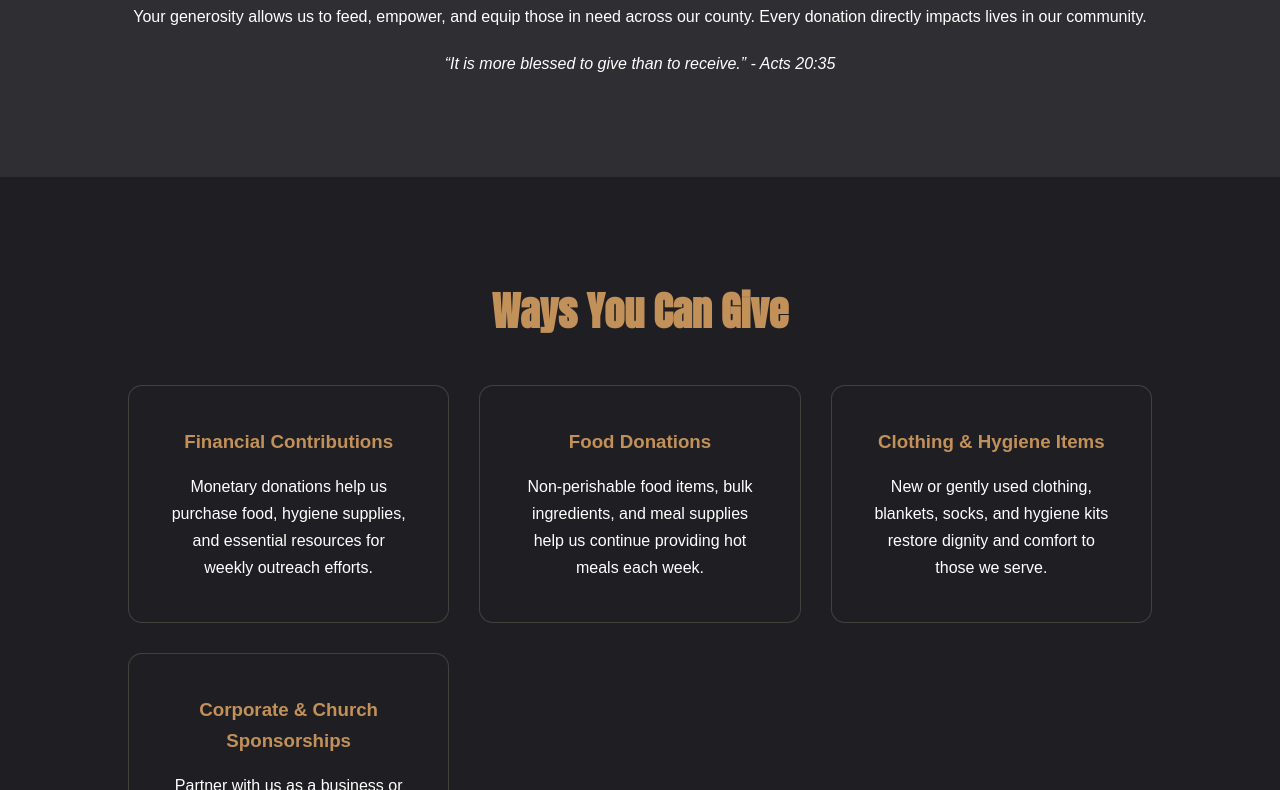
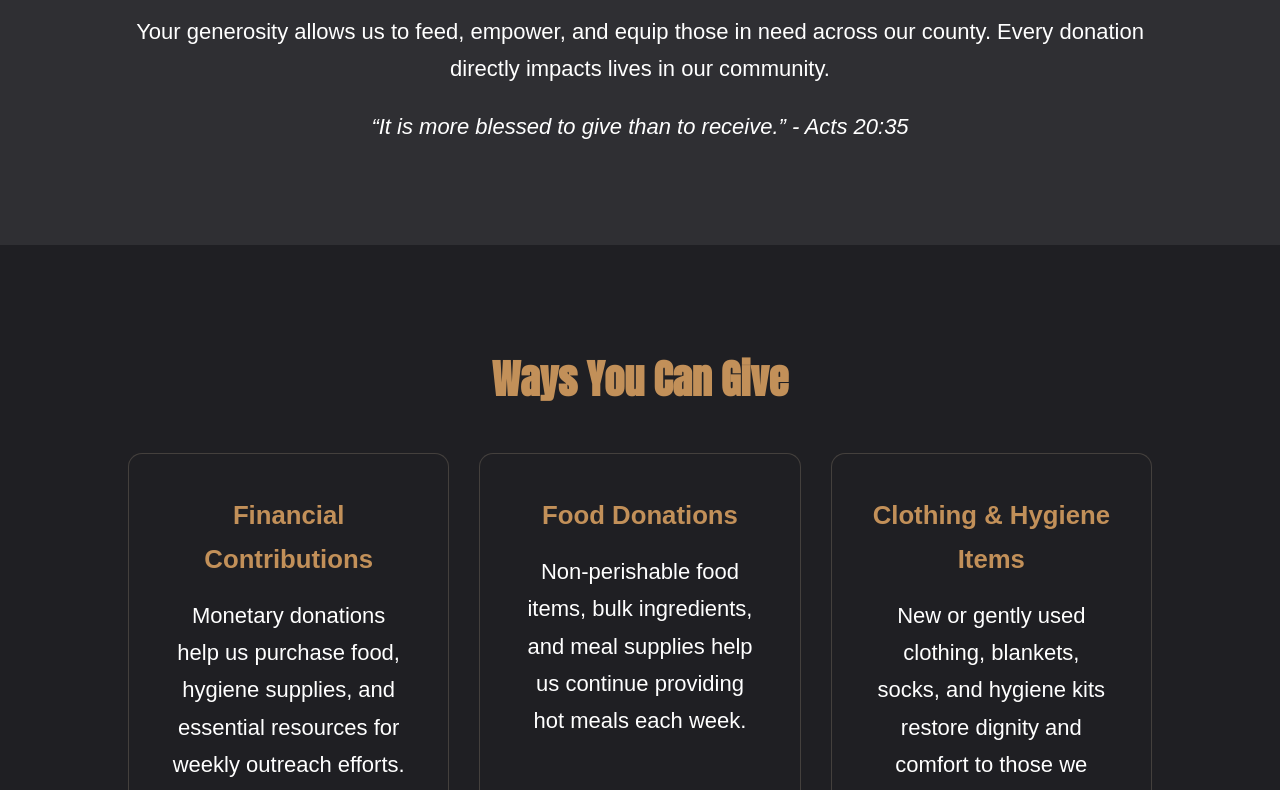
Before and after one commit to jondiquattro/MooreManna, a plain HTML site: page moore_mannna/donate.html in a window 1280 px wide. Shown: the part 448-1238 px from the top of the page. Drawn offline with Linux system fonts and the light colour scheme.

Commit message:
Update font size and family in donate.html
Increase font size and ensure consistent font family.

```diff
--- a/moore_mannna/donate.html
+++ b/moore_mannna/donate.html
@@ -24,6 +24,8 @@ body {
   color: white;
   font-family: Arial, sans-serif;
   line-height: 1.7;
+  font-size: 22px;
+  font-family: Arial, sans-serif;
 }
 
 header {
```
